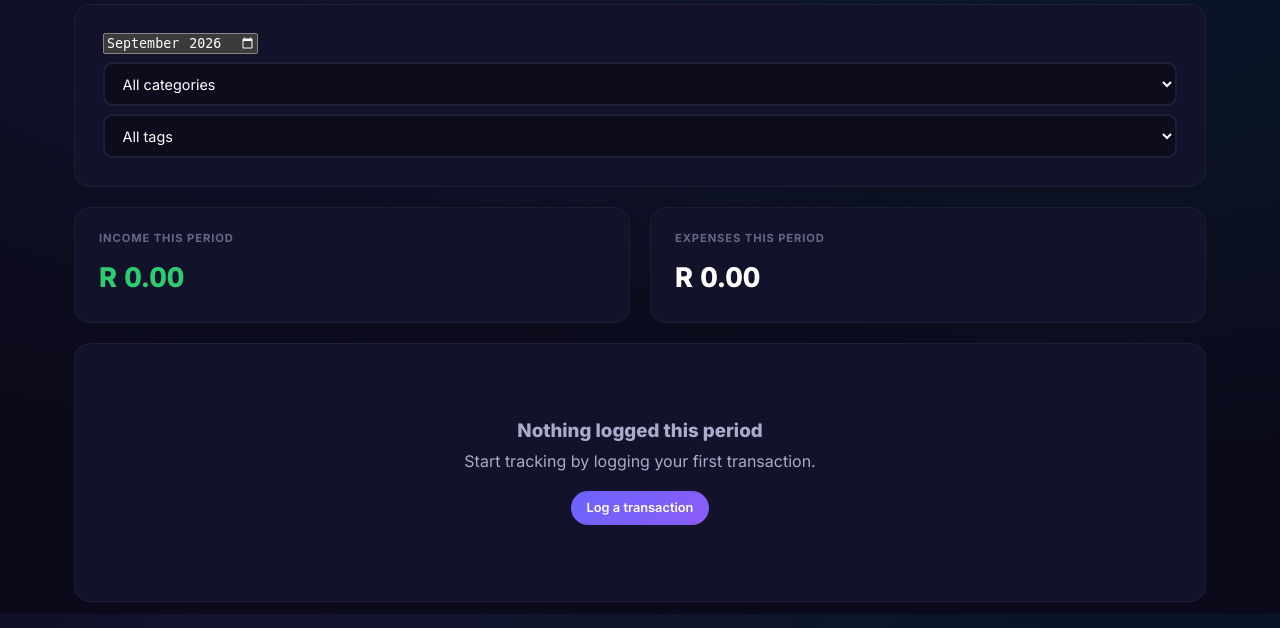
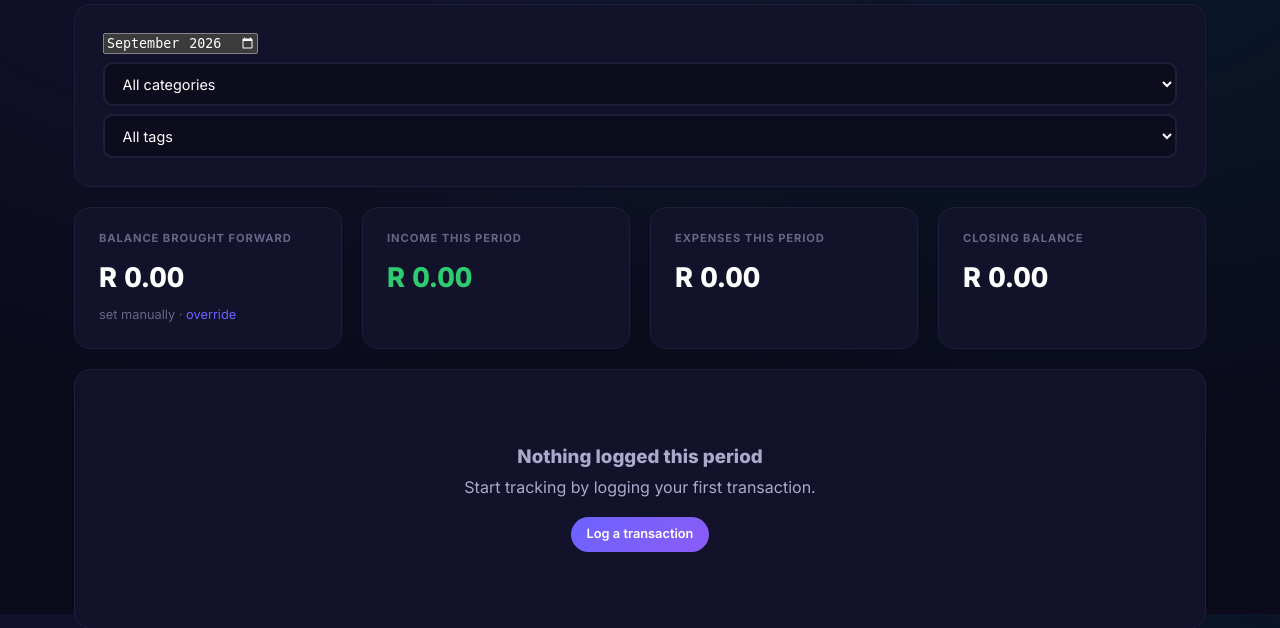
Before and after one commit to Batty0810/budgeteer, a Flask app: page /transactions/ in a window 1280 px wide. Shown: the part 186-814 px from the top of the page. Run offline with Flask 3, Linux system fonts and the light colour scheme; a user stored in the database is signed in; tables that the repository leaves empty hold one stand-in row (values such as "Sample post").

Commit message:
Add Balance Brought Forward to the Transactions page
Each month now shows a running balance, statement-style:
- "Balance brought forward" for the month, computed by default from the
  household's bank account balance rolled forward/backward through the
  logged ledger (app/utils/balances.py).
- A per-transaction running balance column and a closing balance, both
  computed over the whole month regardless of any category/tag filter
  applied to the visible list (a real balance can't skip transactions just
  because they're filtered out of view).
- A new MonthlyOpeningBalance model lets a household override the computed
  opening balance for a given month (e.g. to match an actual bank
  statement) at /transactions/opening-balance; every later month anchors to
  the most recent override instead of the older computed chain.

Co-Authored-By: Claude Sonnet 5 <noreply@anthropic.com>

```diff
--- a/app/blueprints/transactions/forms.py
+++ b/app/blueprints/transactions/forms.py
@@ -19,3 +19,9 @@ class CategoryForm(FlaskForm):
     type = SelectField("Type", choices=[(TYPE_EXPENSE, "Expense"), (TYPE_INCOME, "Income")], validators=[DataRequired()])
     monthly_budget = DecimalField("Monthly budget (R, optional)", places=2, validators=[Optional(), NumberRange(min=0)])
     color = StringField("Colour", validators=[Optional(), Length(min=7, max=7)])
+
+
+class OpeningBalanceForm(FlaskForm):
+    # No NumberRange floor here - a real bank balance can be negative (overdraft) or zero.
+    amount = DecimalField("Balance brought forward (R)", places=2, validators=[DataRequired()])
+    note = StringField("Note", validators=[Optional(), Length(max=255)], render_kw={"placeholder": "e.g. per bank statement"})
--- a/app/blueprints/transactions/routes.py
+++ b/app/blueprints/transactions/routes.py
@@ -1,14 +1,17 @@
 from datetime import date
 
+from dateutil.relativedelta import relativedelta
 from flask import Blueprint, render_template, redirect, url_for, flash, request, abort
 from flask_login import login_required, current_user
 
 from app.extensions import db
 from app.models.category import Category
+from app.models.opening_balance import MonthlyOpeningBalance
 from app.models.tag import Tag
 from app.models.transaction import Transaction
+from app.utils.balances import get_month_running_balances
 from app.utils.charts import next_category_color
-from app.blueprints.transactions.forms import TransactionForm, CategoryForm
+from app.blueprints.transactions.forms import TransactionForm, CategoryForm, OpeningBalanceForm
 
 bp = Blueprint("transactions", __name__, url_prefix="/transactions")
 
@@ -77,6 +80,14 @@ def list_transactions():
     total_income = sum((t.amount for t in transactions if t.type == "income"), start=0)
     total_expense = sum((t.amount for t in transactions if t.type == "expense"), start=0)
 
+    opening_balance, running_balances, closing_balance = get_month_running_balances(
+        current_user.household, start, end
+    )
+    has_override_this_month = (
+        MonthlyOpeningBalance.query.filter_by(household_id=current_user.household_id, month=start).first()
+        is not None
+    )
+
     return render_template(
         "transactions/list.html",
         transactions=transactions,
@@ -87,6 +98,11 @@ def list_transactions():
         total_expense=total_expense,
         selected_category_id=category_id,
         selected_tag_id=tag_id,
+        opening_balance=opening_balance,
+        running_balances=running_balances,
+        closing_balance=closing_balance,
+        has_override_this_month=has_override_this_month,
+        is_filtered=bool(category_id or tag_id),
     )
 
 
@@ -215,3 +231,54 @@ def toggle_category_archive(category_id):
     category.is_archived = not category.is_archived
     db.session.commit()
     return redirect(url_for("transactions.list_categories"))
+
+
+@bp.route("/opening-balance", methods=["GET", "POST"])
+@login_required
+def set_opening_balance():
+    month_str = request.args.get("month") or request.form.get("month")
+    if month_str:
+        year, month = (int(p) for p in month_str.split("-"))
+    else:
+        today = date.today()
+        year, month = today.year, today.month
+    month_start = date(year, month, 1)
+
+    existing = MonthlyOpeningBalance.query.filter_by(
+        household_id=current_user.household_id, month=month_start
+    ).first()
+
+    form = OpeningBalanceForm(obj=existing)
+    if request.method == "GET" and existing is None:
+        computed = get_month_running_balances(current_user.household, month_start, month_start + relativedelta(months=1))[0]
+        form.amount.data = computed["amount"]
+
+    if form.validate_on_submit():
+        if existing is None:
+            existing = MonthlyOpeningBalance(household_id=current_user.household_id, month=month_start)
+            db.session.add(existing)
+        existing.amount = form.amount.data
+        existing.note = form.note.data
+        db.session.commit()
+        flash(f"Set the opening balance for {month_start.strftime('%B %Y')}.", "success")
+        return redirect(url_for("transactions.list_transactions", month=month_start.strftime("%Y-%m")))
+
+    return render_template(
+        "transactions/opening_balance_form.html", form=form, month_start=month_start, existing=existing
+    )
+
+
+@bp.route("/opening-balance/clear", methods=["POST"])
+@login_required
+def clear_opening_balance():
+    month_str = request.form.get("month")
+    year, month = (int(p) for p in month_str.split("-"))
+    month_start = date(year, month, 1)
+    existing = MonthlyOpeningBalance.query.filter_by(
+        household_id=current_user.household_id, month=month_start
+    ).first()
+    if existing:
+        db.session.delete(existing)
+        db.session.commit()
+        flash(f"Cleared the manual opening balance for {month_start.strftime('%B %Y')}.", "info")
+    return redirect(url_for("transactions.list_transactions", month=month_str))
--- a/app/models/__init__.py
+++ b/app/models/__init__.py
@@ -7,6 +7,7 @@ from app.models.account import BankAccount
 from app.models.recurring import RecurringItem
 from app.models.bill import IrregularBill
 from app.models.wishlist import WishlistItem, WishlistVote, WishlistContribution
+from app.models.opening_balance import MonthlyOpeningBalance
 
 __all__ = [
     "Household",
@@ -21,4 +22,5 @@ __all__ = [
     "WishlistItem",
     "WishlistVote",
     "WishlistContribution",
+    "MonthlyOpeningBalance",
 ]
--- a/app/models/household.py
+++ b/app/models/household.py
@@ -24,6 +24,7 @@ class Household(db.Model):
     recurring_items = db.relationship("RecurringItem", back_populates="household", cascade="all, delete-orphan")
     irregular_bills = db.relationship("IrregularBill", back_populates="household", cascade="all, delete-orphan")
     wishlist_items = db.relationship("WishlistItem", back_populates="household", cascade="all, delete-orphan")
+    opening_balances = db.relationship("MonthlyOpeningBalance", back_populates="household", cascade="all, delete-orphan")
 
     def __repr__(self):
         return f"<Household {self.name!r}>"
--- a/app/templates/transactions/list.html
+++ b/app/templates/transactions/list.html
@@ -29,7 +29,15 @@
   </form>
 </div>
 
-<div class="grid grid-2" style="margin-bottom: 1.25rem;">
+<div class="grid grid-4" style="margin-bottom: 1.25rem;">
+  <div class="stat-tile">
+    <div class="stat-label">Balance brought forward</div>
+    <div class="stat-value">{{ opening_balance.amount | zar }}</div>
+    <div class="stat-sub">
+      {% if opening_balance.source == 'override' %}set manually{% elif opening_balance.source == 'account' %}from account, as of {{ opening_balance.source_date.strftime('%d %b %Y') }}{% else %}no account or override set{% endif %}
+      &middot; <a href="{{ url_for('transactions.set_opening_balance', month=month_str) }}">{{ 'edit' if has_override_this_month else 'override' }}</a>
+    </div>
+  </div>
   <div class="stat-tile">
     <div class="stat-label">Income this period</div>
     <div class="stat-value good">{{ total_income | zar }}</div>
@@ -38,10 +46,17 @@
     <div class="stat-label">Expenses this period</div>
     <div class="stat-value">{{ total_expense | zar }}</div>
   </div>
+  <div class="stat-tile">
+    <div class="stat-label">Closing balance</div>
+    <div class="stat-value {{ 'bad' if closing_balance < 0 else '' }}">{{ closing_balance | zar }}</div>
+  </div>
 </div>
 
 <div class="card">
   {% if transactions %}
+  {% if is_filtered %}
+  <p class="muted" style="margin-bottom: 1rem;">The Balance column reflects every transaction this month, not just this filtered view.</p>
+  {% endif %}
   <div class="table-wrap">
     <table>
       <thead>
@@ -52,10 +67,16 @@
           <th>Tags</th>
           <th>Logged by</th>
           <th>Amount</th>
+          <th>Balance</th>
           <th></th>
         </tr>
       </thead>
       <tbody>
+        <tr>
+          <td colspan="6" class="muted">Balance brought forward</td>
+          <td class="amount">{{ opening_balance.amount | zar }}</td>
+          <td></td>
+        </tr>
         {% for t in transactions %}
         <tr>
           <td>{{ t.date.strftime('%d %b') }}</td>
@@ -68,6 +89,7 @@
             <span class="avatar" style="background: {{ t.logged_by.color }}; width: 24px; height: 24px; font-size: 0.6rem;">{{ t.logged_by.initials }}</span>
           </td>
           <td class="amount {{ t.type }}">{{ '+' if t.type == 'income' else '-' }}{{ t.amount | zar }}</td>
+          <td class="amount">{{ running_balances[t.id] | zar }}</td>
           <td>
             <div class="row gap-sm" style="justify-content: flex-end;">
               <a href="{{ url_for('transactions.edit_transaction', txn_id=t.id) }}" class="btn btn-outline btn-sm">Edit</a>
@@ -78,6 +100,11 @@
           </td>
         </tr>
         {% endfor %}
+        <tr>
+          <td colspan="6" class="muted">Closing balance</td>
+          <td class="amount">{{ closing_balance | zar }}</td>
+          <td></td>
+        </tr>
       </tbody>
     </table>
   </div>
--- /dev/null
+++ b/app/utils/balances.py
@@ -0,0 +1,98 @@
+"""Balance-brought-forward math for the transactions ledger.
+
+Every month's opening balance is anchored to either a household-confirmed
+override (`MonthlyOpeningBalance`) or, failing that, the household's bank
+account balance (used elsewhere by the forecaster) - then rolled forward or
+backward through the logged transactions between that anchor and the month
+in question.
+"""
+
+from decimal import Decimal
+
+from app.extensions import db
+from app.models.account import BankAccount
+from app.models.opening_balance import MonthlyOpeningBalance
+from app.models.transaction import Transaction
+
+
+def _signed_amount(txn_type, amount):
+    return Decimal(amount) if txn_type == "income" else -Decimal(amount)
+
+
+def _net_transactions_between(household_id, start_date, end_date):
+    """Signed net of transactions with start_date <= date < end_date."""
+    if start_date >= end_date:
+        return Decimal("0")
+    rows = (
+        db.session.query(Transaction.type, Transaction.amount)
+        .filter(
+            Transaction.household_id == household_id,
+            Transaction.date >= start_date,
+            Transaction.date < end_date,
+        )
+        .all()
+    )
+    return sum((_signed_amount(t, a) for t, a in rows), Decimal("0"))
+
+
+def get_balance_brought_forward(household, month_start):
+    """The account balance at the instant before `month_start`'s transactions post.
+
+    Returns a dict: {"amount": Decimal, "source": "override"|"account"|"none",
+    "source_date": date or None} so the UI can explain where the figure came
+    from.
+    """
+    household_id = household.id
+
+    override = (
+        MonthlyOpeningBalance.query.filter(
+            MonthlyOpeningBalance.household_id == household_id,
+            MonthlyOpeningBalance.month <= month_start,
+        )
+        .order_by(MonthlyOpeningBalance.month.desc())
+        .first()
+    )
+    if override is not None:
+        anchor_date, anchor_balance, source = override.month, Decimal(override.amount), "override"
+    else:
+        account = BankAccount.query.filter_by(household_id=household_id).first()
+        if account is None:
+            return {"amount": Decimal("0"), "source": "none", "source_date": None}
+        anchor_date, anchor_balance, source = account.as_of_date, Decimal(account.starting_balance), "account"
+
+    if anchor_date <= month_start:
+        amount = anchor_balance + _net_transactions_between(household_id, anchor_date, month_start)
+    else:
+        amount = anchor_balance - _net_transactions_between(household_id, month_start, anchor_date)
+
+    return {"amount": amount, "source": source, "source_date": anchor_date}
+
+
+def get_month_running_balances(household, month_start, month_end):
+    """Running balance after each transaction in [month_start, month_end).
+
+    Computed in chronological order regardless of how the caller displays
+    the list, and over *all* of the month's transactions regardless of any
+    category/tag filter the UI applies - a running balance has to reflect
+    every cash movement, not just the filtered subset on screen.
+
+    Returns (opening_balance_info, {transaction_id: balance_after}, closing_balance).
+    """
+    opening = get_balance_brought_forward(household, month_start)
+    txns = (
+        Transaction.query.filter(
+            Transaction.household_id == household.id,
+            Transaction.date >= month_start,
+            Transaction.date < month_end,
+        )
+        .order_by(Transaction.date.asc(), Transaction.created_at.asc(), Transaction.id.asc())
+        .all()
+    )
+
+    running = opening["amount"]
+    balances = {}
+    for txn in txns:
+        running += _signed_amount(txn.type, txn.amount)
+        balances[txn.id] = running
+
+    return opening, balances, running
```
Also changed, not shown: app/models/opening_balance.py (added, +31 -0 lines), app/templates/transactions/opening_balance_form.html (added, +28 -0 lines), migrations/versions/232286ecc75e_add_monthly_opening_balance_overrides.py (added, +38 -0 lines), tests/test_balances.py (added, +91 -0 lines), README.md.
